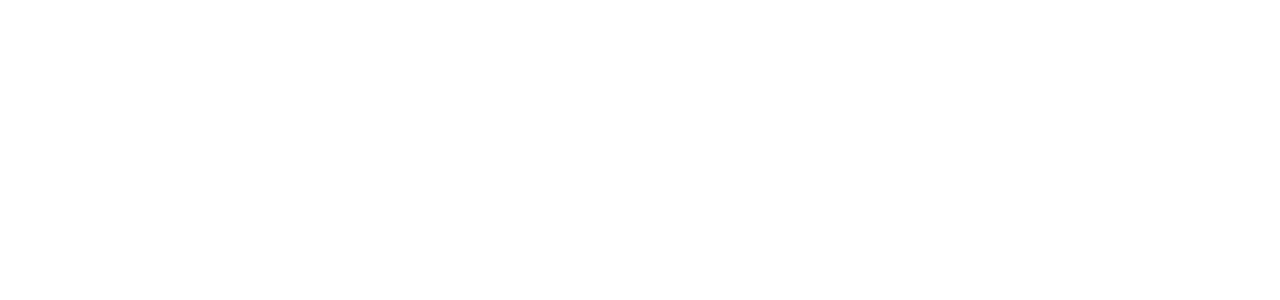
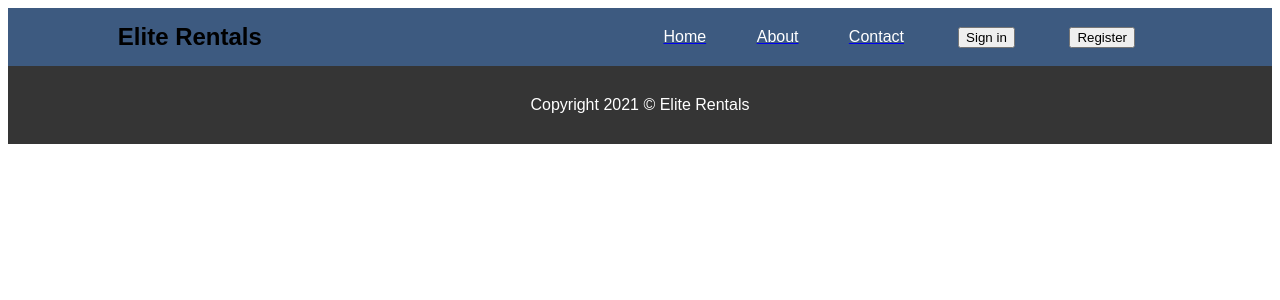
Before and after one commit to livealvi/Car-Rental-Service-Php-Project, a PHP site: page / in a window 1280 px wide. Before the commit the part shown is empty. Shown: the top 300 px of the page. Run offline with PHP 8.4, Linux system fonts and the light colour scheme.

Commit message:
added header and footer

```diff
--- a/View/footer.php
+++ b/View/footer.php
@@ -0,0 +1,22 @@
+<table border="0" width="100%" cellpadding="0" cellspacing="0" bgcolor="#353535">
+    <tr>
+        <td>
+            <table border="0" width="85%" cellpadding="15" cellspacing="0" align="center">
+                <tr>
+                    <td width="33.33%" valign="top">
+                        <table border="0" width="100%" cellpadding="15" cellspacing="0" align="center">
+                            <tr>
+                                <td align="center" valign="top">
+                                    <font color="#ffffff" size="3" face="arial">
+                                        Copyright 2021 © Elite Rentals
+                                    </font>
+                                </td>
+                            </tr>
+                        </table>
+                    </td>
+
+                </tr>
+            </table>
+        </td>
+    </tr>
+</table>
--- a/View/header.php
+++ b/View/header.php
@@ -0,0 +1,91 @@
+<?php
+if (isset($_SESSION['uname'])) {
+?>
+    <table border="0" width="100%" cellpadding="0" cellspacing="0" bgcolor="#3d5a80">
+        <tr>
+            <td>
+                <table border="0" width="85%" cellpadding="15" cellspacing="0" align="center">
+                    <tr>
+                        <td>
+                            <font face="arial" color="black" size="5">
+                                <strong>Elite Rentals</strong>
+                            </font>
+                        </td>
+                        <td width="30%">&nbsp;</td>
+                        <td><a href="#home">
+                                <font face="arial" color="#ffffff" size="3">
+                                    Home
+                                </font></a>
+                        </td>
+                        <td><a href="#about">
+                                <font face="arial" color="#ffffff" size="3">
+                                    About
+                                </font></a>
+                        </td>
+                        <td><a href="#contact">
+                                <font face="arial" color="#ffffff" size="3">
+                                    Contact
+                                </font></a>
+                        </td>
+                        <td>
+                                <font face="arial" color="#ffffff" size="3">
+                                    Signed in as: <a href=""><?php echo $_SESSION['uname']?></a>
+                                </font>
+                        </td>
+                        <td><a href="">
+                                <font face="arial" color="#ffffff" size="3">
+                                    Logout
+                                </font></a>
+                        </td>
+                    </tr>
+                </table>
+            </td>
+        </tr>
+    </table>
+
+<?php } else {
+?>
+    <table border="0" width="100%" cellpadding="0" cellspacing="0" bgcolor="#3d5a80">
+        <tr>
+            <td>
+                <table border="0" width="85%" cellpadding="15" cellspacing="0" align="center">
+                    <tr>
+                        <td>
+                            <font face="arial" color="black" size="5">
+                                <strong>Elite Rentals</strong>
+                            </font>
+                        </td>
+                        <td width="30%">&nbsp;</td>
+                        <td><a href="#home">
+                                <font face="arial" color="#ffffff" size="3">
+                                    Home
+                                </font></a>
+                        </td>
+                        <td><a href="#about">
+                                <font face="arial" color="#ffffff" size="3">
+                                    About
+                                </font></a>
+                        </td>
+                        <td><a href="#contact">
+                                <font face="arial" color="#ffffff" size="3">
+                                    Contact
+                                </font></a>
+                        </td>
+                        <td><a href="#signin">
+                                <font face="arial" color="#ffffff" size="3">
+                                    <button>Sign in</button>
+                                </font></a>
+                        </td>
+                        <td><a href="#register">
+                                <font face="arial" color="#ffffff" size="3">
+                                    <button>Register</button>
+                                </font></a>
+                        </td>
+                    </tr>
+                </table>
+            </td>
+        </tr>
+    </table>
+<?php
+}
+?>
--- a/index.php
+++ b/index.php
@@ -1 +1,2 @@
-<?php
+<?php include 'view/header.php' ?>
+<?php include 'view/footer.php' ?>
```
